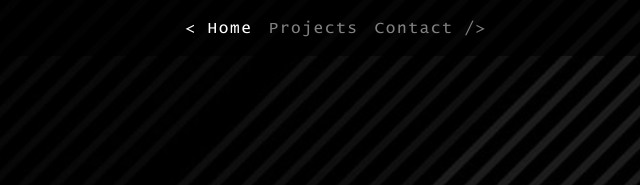
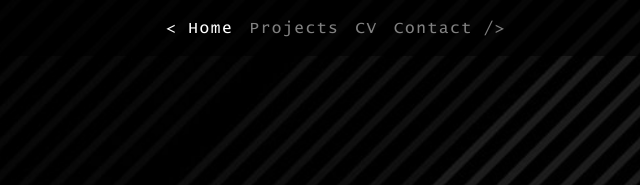
Before and after one commit to emif94/portfolio, a website: page index.html in a window 1280 px wide. Shown: the top 185 px of the page, 304-944 px from the left. Drawn offline with nearby package versions, Linux system fonts and the light colour scheme; some packages are replaced by stand-ins of ours; a script that the page names is missing; a web font is replaced by a local one.

Commit message:
added cv to navbar

```diff
--- a/index.html
+++ b/index.html
@@ -42,6 +42,9 @@
           </li>
           <li class="nav-item">
             <a class="nav-link consoleFont" href="#projects">Projects</a>
+          </li>
+          <li class="nav-item">
+            <a href="https://drive.google.com/file/d/1ElA12a1UHOLY-WRl5Nw-LAsLAeKgNMzT/view?usp=sharing" class="nav-link consoleFont" href="#projects">CV</a>
           </li>
           <li class="nav-item">
             <a class="nav-link consoleFont" href="#contact">Contact /></a>
```
